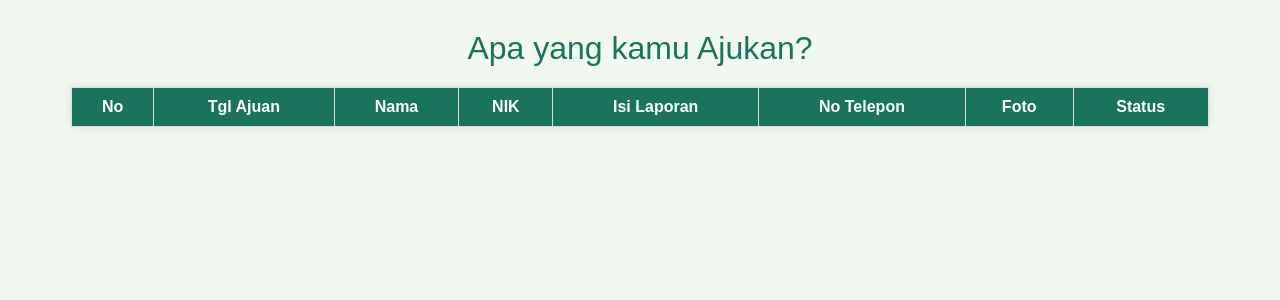
After one commit to zxayn/Agrimirai, a PHP site: page /mitra.php in a window 1280 px wide. The commit adds this page. Shown: the top 300 px of the page. Run offline with PHP 8.4, Linux system fonts and the light colour scheme; lists and menus that the app fills with data are empty.

Commit message:
15/06/2025

```diff
--- /dev/null
+++ b/mitra.php
@@ -0,0 +1,112 @@
+<!doctype html>
+<html class="no-js" lang="zxx">
+
+<head>
+    <meta charset="utf-8">
+    <meta http-equiv="x-ua-compatible" content="ie=edge">
+    <title>Mitra Request | Agrimirai</title>
+    <meta name="description" content="">
+    <meta name="viewport" content="width=device-width, initial-scale=1">
+
+    <link rel="shortcut icon" type="image/x-icon" href="img/favicon.png">
+    <link rel="icon" href="img/logo.png" />
+
+<style>
+
+/* Global styles */
+
+:root {
+    --main-color: #19735d;
+}
+        /* Custom styles for green theme */
+        body {
+            font-family: Arial, sans-serif;
+            background-color: #f0f8f0; /* Light green background */
+        }
+        .header-area {
+            background-color: var(--main-color); /* Darker green for header */
+        }
+        .main-header-area {
+            background-color: var(--main-color); /* Medium green for sticky header */
+        }
+        .book_btn a {
+            background-color: var(--main-color); /* Darker green for button */
+            border: 1px solid var(--main-color);
+            color: #fff;
+            padding: 10px 20px;
+            border-radius: 5px;
+            text-decoration: none;
+            transition: background-color 0.3s ease;
+        }
+        .book_btn a:hover {
+            background-color: var(--main-color); /* Medium green on hover */
+        }
+        .tulisan_input2 {
+            color: var(--main-color); /* Darker green for heading */
+            text-align: center;
+            margin-top: 30px;
+            margin-bottom: 20px;
+            font-size: 2em;
+        }
+        .table1 {
+            width: 90%;
+            margin: 0 auto;
+            border-collapse: collapse;
+            background-color: #ffffff;
+            box-shadow: 0 0 10px rgba(0, 0, 0, 0.1);
+        }
+        .table1 th, .table1 td {
+            border: 1px solid #ddd;
+            padding: 10px;
+            text-align: left;
+        }
+        .table1 th {
+            background-color: var(--main-color); /* Green for table headers */
+            color: white;
+            text-align: center;
+        }
+        .table1 tr:nth-child(even) {
+            background-color: #f2f2f2;
+        }
+        .table1 img {
+            max-width: 100px;
+            height: auto;
+            display: block;
+            margin: 0 auto;
+        }
+        /* No data message styling */
+        .table1 td[colspan="8"] {
+            text-align: center;
+            font-style: italic;
+            color: #555;
+            padding: 20px;
+        }
+
+</style>
+
+</head>
+
+<body>
+
+    <div class="project_area">
+        <p class="tulisan_input2">Apa yang kamu Ajukan?</p>
+        <table class="table1" align="center">
+            <thead>
+                <tr>
+                    <th>No</th>
+                    <th>Tgl Ajuan</th>
+                    <th>Nama</th>
+                    <th>NIK</th>
+                    <th>Isi Laporan</th>
+                    <th>No Telepon</th>
+                    <th>Foto</th>
+                    <th>Status</th>
+                </tr>
+            </thead>
+
+        </table>
+    </div>
+
+</body>
+
+</html>
```
Also changed, not shown: index.php (+171 -135 lines).
